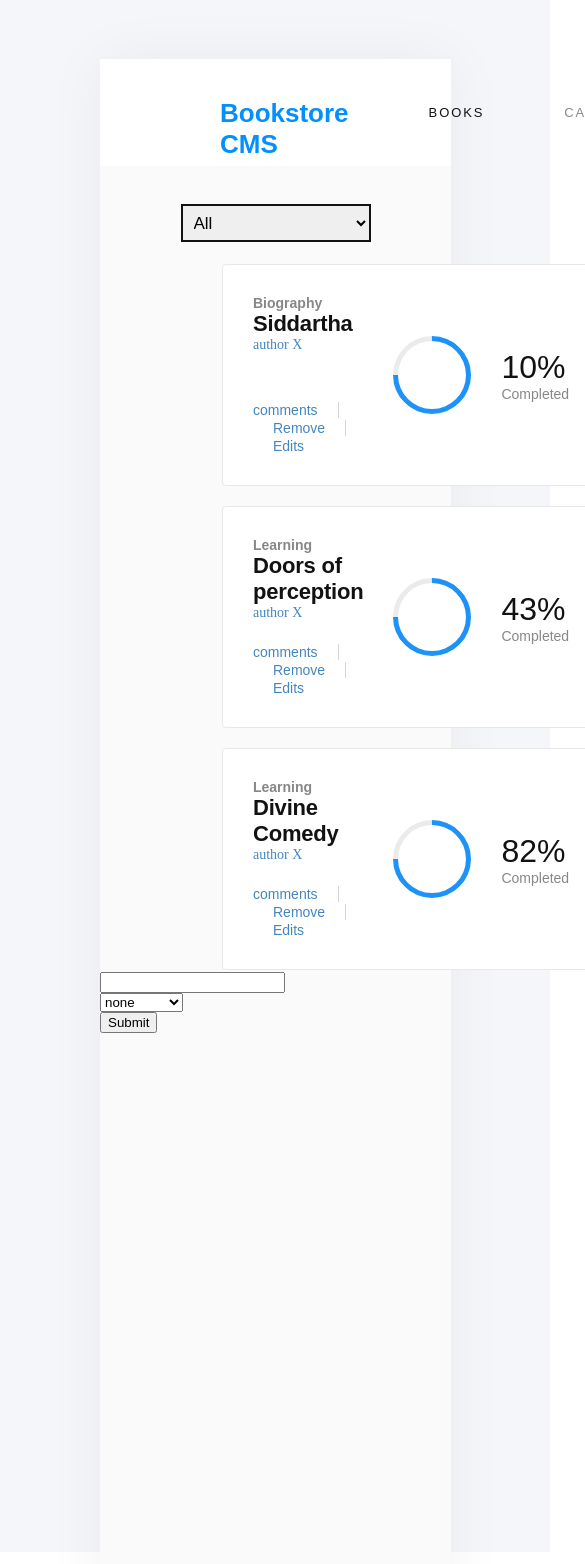
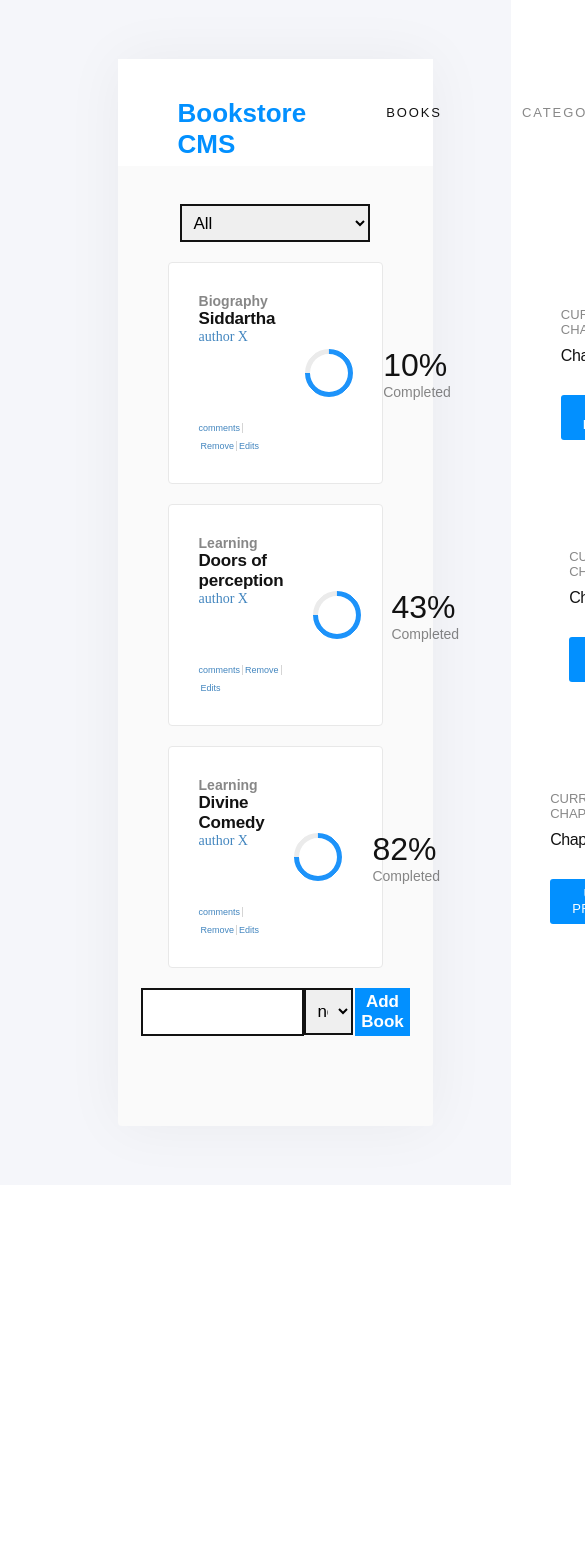
Before and after one commit to Alexoid1/Bookstore-react, a React (Create React App) app: page / in a window 390 px wide. Shown: the top 1564 px of the page, 585 px wide, since content can reach past the window. After the commit the page ends 1185 px from the top, so only its background shows below. Built offline with nearby package versions, Linux system fonts and the light colour scheme.

Commit message:
add responsivity for medium divices

```diff
--- a/src/components/App.css
+++ b/src/components/App.css
@@ -1,8 +1,8 @@
 .App {
   width: 90%;
-  height: 1097px;
-  margin: 0 40px 65px 0;
-  padding: 0 0 794px;
+  height: 90%;
+  margin: 0 auto;
+  padding: 0 0 70px;
   border-radius: 4px;
   box-shadow: 0 0 60px 0 rgba(0, 0, 0, 0.05);
   background-color: #fafafa;
@@ -14,8 +14,8 @@ body {
 }
 
 #root {
-  width: 100%;
-  height: 1434px;
+  width: 90%;
+  height: 100%;
   padding: 59px 60px 59px 100px;
   background-color: #f5f6fa;
 }
--- a/src/components/Book.css
+++ b/src/components/Book.css
@@ -21,7 +21,7 @@
 
 .category {
   opacity: 0.5;
-  font-family: sans-serif, Montserrat;
+  font-family: sans-serif;
   font-size: 14px;
   font-weight: bold;
   font-stretch: normal;
@@ -32,7 +32,7 @@
 }
 
 .title {
-  font-family: sans-serif, RobotoSlab;
+  font-family: sans-serif;
   font-size: 22px;
   font-weight: bold;
   font-stretch: normal;
@@ -53,8 +53,8 @@
 }
 
 .actions button {
-  font-family: sans-serif, RobotoSlab;
-  font-size: 14px;
+  font-family: sans-serif;
+  font-size: 12px;
   font-weight: 300;
   font-stretch: normal;
   font-style: normal;
@@ -63,13 +63,13 @@
   color: #4386bf;
   background: none;
   border: none;
-  padding: 0 20px;
+  padding: 0 10px;
   border-right: 1px solid rgba(165, 165, 165, 0.466);
   cursor: pointer;
 }
 
 .update > button {
-  font-family: sans-serif, RobotoSlab;
+  font-family: sans-serif;
   font-size: 13px;
   font-weight: 300;
   font-stretch: normal;
@@ -120,7 +120,7 @@
 }
 
 .percent {
-  font-family: sans-serif, Montserrat;
+  font-family: sans-serif;
   font-size: 32px;
   font-weight: normal;
   font-stretch: normal;
@@ -132,7 +132,7 @@
 
 .faded-text {
   opacity: 0.5;
-  font-family: sans-serif, Montserrat;
+  font-family: sans-serif;
   font-size: 14px;
   font-weight: normal;
   font-stretch: normal;
@@ -151,7 +151,7 @@
 
 .update .title {
   opacity: 0.5;
-  font-family: sans-serif, RobotoSlab;
+  font-family: sans-serif;
   font-size: 13px;
   font-weight: 300;
   font-stretch: normal;
@@ -163,7 +163,7 @@
 }
 
 .update .chapter {
-  font-family: sans-serif, RobotoSlab;
+  font-family: sans-serif;
   font-size: 16px;
   font-weight: 300;
   font-stretch: normal;
@@ -173,3 +173,24 @@
   letter-spacing: -0.4px;
   color: #121212;
 }
+
+@media (max-width: 1200px) {
+  .title {
+    font-size: 17px;
+  }
+
+  .actions button {
+    font-size: 9px;
+    padding: 0 2px;
+    text-align: left;
+  }
+
+  .circle {
+    width: 38px;
+    height: 38px;
+  }
+}
+
+@media (max-width: 750px) {
+
+}
--- a/src/components/Header.css
+++ b/src/components/Header.css
@@ -3,7 +3,7 @@
   justify-content: space-between;
   align-items: center;
   margin: 0 0 38px;
-  padding: 15px 80px;
+  padding: 15px 20px;
   background-color: #fff;
 }
 
--- /dev/null
+++ b/src/containers/BooksForm.css
@@ -0,0 +1,39 @@
+.filter {
+  text-align: center;
+}
+
+form {
+  display: grid;
+  grid-template-columns: 3fr 1fr 1fr;
+  width: 85%;
+  margin: auto;
+}
+
+.inputTitle input {
+  width: 90%;
+  height: 30px;
+  padding: 7px;
+  font-size: 17px;
+  border: 2px solid #121212;
+}
+
+.inputCategory select {
+  width: 90%;
+  height: 47px;
+  padding: 7px;
+  font-size: 17px;
+  border: 2px solid #121212;
+}
+
+.addBook {
+  background: #0290ff;
+  color: white;
+  font-size: 17px;
+  font-weight: bolder;
+  border:none
+}
+
+.addBook:hover {
+  cursor: pointer;
+  border: 2px solid black;
+}
--- a/src/containers/BooksForm.js
+++ b/src/containers/BooksForm.js
@@ -3,6 +3,7 @@ import PropTypes from 'prop-types';
 import { connect } from 'react-redux';
 import { createBook } from '../actions/index';
 import { bookCategories } from '../helpers/index';
+import './BooksForm.css';
 
 const BooksForm = ({ createBook }) => {
   const [title, setTitle] = useState('');
@@ -32,15 +33,16 @@ const BooksForm = ({ createBook }) => {
   };
 
   return (
+    <div className="filter">
       <form>
-      <div className="input-group">
+        <div className="inputTitle">
           <input
             type="text"
             value={title}
             onChange={handleTitleChange}
           />
         </div>
-      <div className="input-group">
+        <div className="inputCategory">
           <select
             value={category}
             onChange={handleCategoryChange}
@@ -60,10 +62,13 @@ const BooksForm = ({ createBook }) => {
         <button
           type="button"
           onClick={handleSubmit}
+          className="addBook"
         >
-        Submit
+          Add Book
         </button>
       </form>
+    </div>
+
   );
 };
 
--- a/src/containers/BooksList.css
+++ b/src/containers/BooksList.css
@@ -1,3 +1,3 @@
 .filter-container {
-  margin: 0 120px;
+  margin: 0 50px;
 }
--- a/src/containers/BooksList.js
+++ b/src/containers/BooksList.js
@@ -17,13 +17,12 @@ const BooksList = ({
 
   return (
     <>
-      <div>
+      <div className="filter-container">
         <CategoryFilter
           handleFilterChange={changeFilter}
         />
-        <div className="filter-container">
-          <table>
-            <tbody>
+      </div>
+      <div className="books-container filter-container">
         {
           filteredBooks.map(book => (
             <Book
@@ -35,9 +34,6 @@ const BooksList = ({
             />
           ))
         }
-            </tbody>
-          </table>
-        </div>
       </div>
     </>
   );
```
Also changed, not shown: 1 other file (tests, documents, lock files or other folders). Lines whose indentation alone changed are shown as unchanged.
